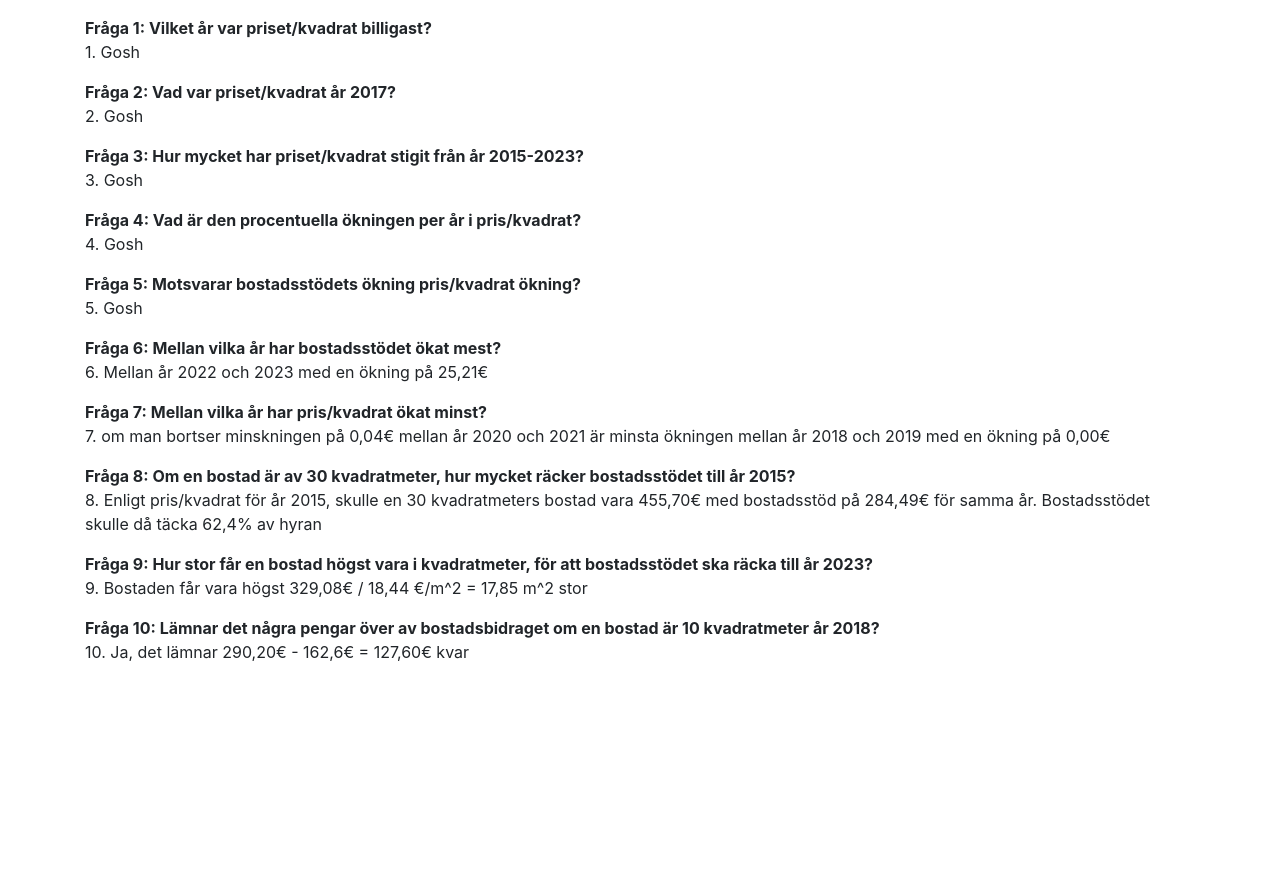
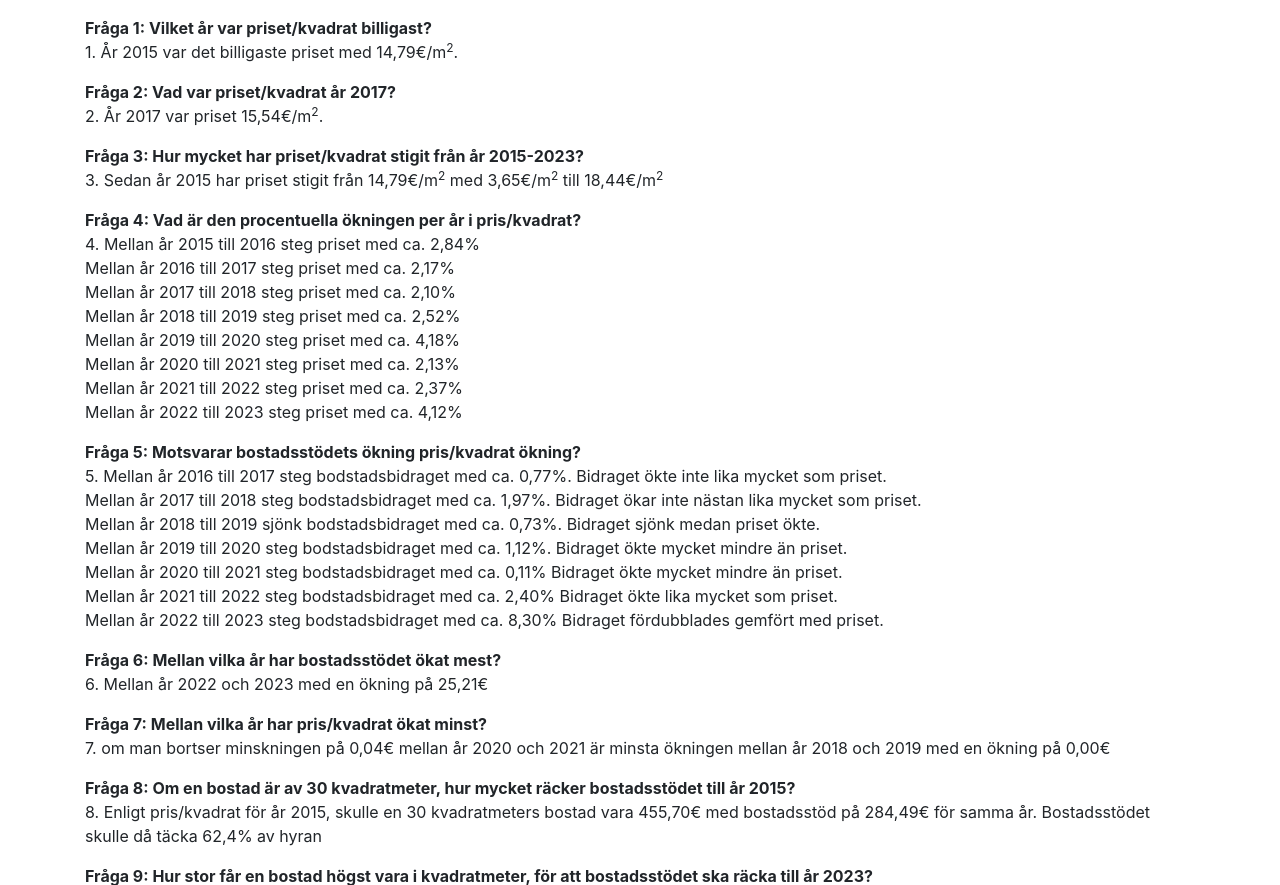
Before and after one commit to benjaaminh/FIT-task3, a Django app: page / in a window 1280 px wide. Shown: the part 203-1088 px from the top of the page. Before the commit the page ends 864 px from the top, so only its background shows below. Run offline with Django 4.2, Linux system fonts and the light colour scheme; data that the repository does not hold is empty; some libraries are stand-ins or nearby versions.

Commit message:
Answers to questions 1-10

```diff
--- a/task3/data_analysis/templates/pages/index.html
+++ b/task3/data_analysis/templates/pages/index.html
@@ -32,15 +32,28 @@
             </tbody>
         </table>
         <b> Fråga 1: Vilket år var priset/kvadrat billigast?  </b>
-        <p> 1. Gosh </p>
+        <p> 1. År 2015 var det billigaste priset med 14,79€/m<sup>2</sup>. </p>
         <b> Fråga 2: Vad var priset/kvadrat år 2017?  </b>
-        <p> 2. Gosh </p>
+        <p> 2. År 2017 var priset 15,54€/m<sup>2</sup>.</p>
         <b> Fråga 3: Hur mycket har priset/kvadrat stigit från år 2015-2023?  </b>
-        <p> 3. Gosh </p>
+        <p> 3. Sedan år 2015 har priset stigit från 14,79€/m<sup>2</sup> med 3,65€/m<sup>2</sup> till 18,44€/m<sup>2</sup> </p>
         <b> Fråga 4: Vad är den procentuella ökningen per år i pris/kvadrat?  </b>
-        <p> 4. Gosh </p>
+        <p> 4. Mellan år 2015 till 2016 steg priset med ca. 2,84% <br>
+             Mellan år 2016 till 2017 steg priset med ca. 2,17% <br>
+             Mellan år 2017 till 2018 steg priset med ca. 2,10% <br>
+             Mellan år 2018 till 2019 steg priset med ca. 2,52% <br>
+             Mellan år 2019 till 2020 steg priset med ca. 4,18% <br>
+             Mellan år 2020 till 2021 steg priset med ca. 2,13% <br>
+             Mellan år 2021 till 2022 steg priset med ca. 2,37% <br>
+             Mellan år 2022 till 2023 steg priset med ca. 4,12%</p>
         <b> Fråga 5: Motsvarar bostadsstödets ökning pris/kvadrat ökning?  </b>
-        <p> 5. Gosh </p>
+        <p> 5.  Mellan år 2016 till 2017 steg bodstadsbidraget med ca. 0,77%.    Bidraget ökte inte lika mycket som priset.<br>
+                Mellan år 2017 till 2018 steg bodstadsbidraget med ca. 1,97%.    Bidraget ökar inte nästan lika mycket som priset. <br>
+                Mellan år 2018 till 2019 sjönk bodstadsbidraget med ca. 0,73%.   Bidraget sjönk medan priset ökte.<br>
+                Mellan år 2019 till 2020 steg bodstadsbidraget med ca. 1,12%.    Bidraget ökte mycket mindre än priset.<br>
+                Mellan år 2020 till 2021 steg bodstadsbidraget med ca. 0,11%     Bidraget ökte mycket mindre än priset.<br>
+                Mellan år 2021 till 2022 steg bodstadsbidraget med ca. 2,40%     Bidraget ökte lika mycket som priset.<br>
+                Mellan år 2022 till 2023 steg bodstadsbidraget med ca. 8,30%     Bidraget fördubblades gemfört med priset.<br></p>
         <b> Fråga 6: Mellan vilka år har bostadsstödet ökat mest?  </b>
         <p> 6. Mellan år 2022 och 2023 med en ökning på 25,21€  </p>
         <b> Fråga 7: Mellan vilka år har pris/kvadrat ökat minst?  </b>
```
